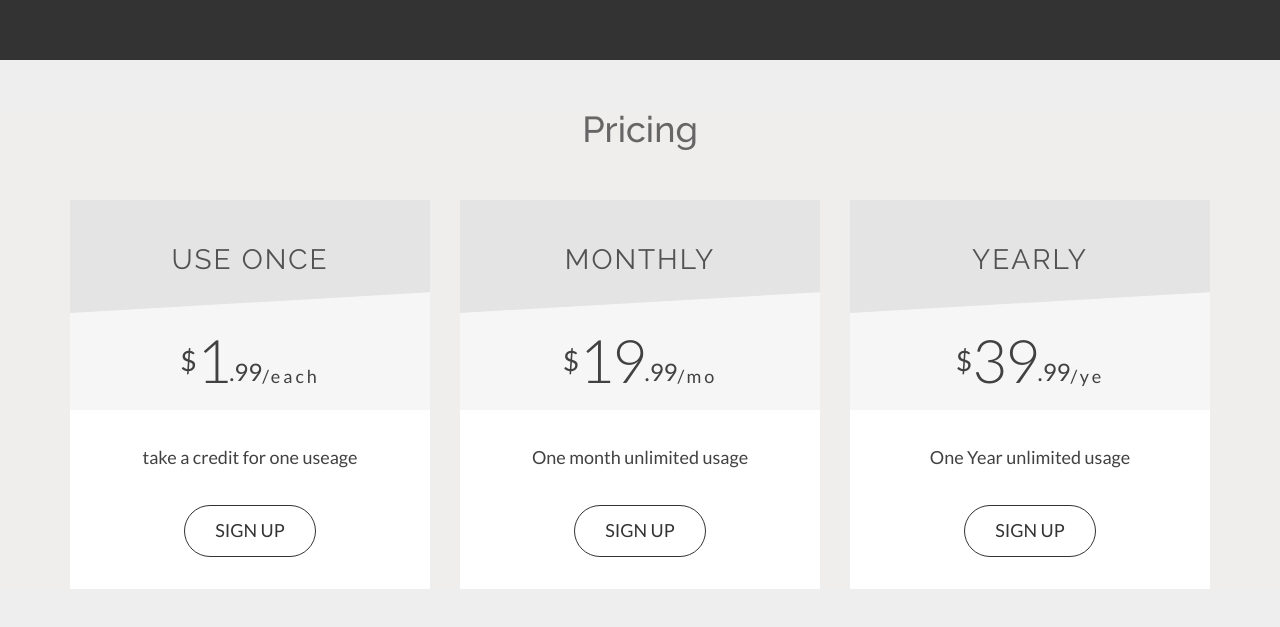
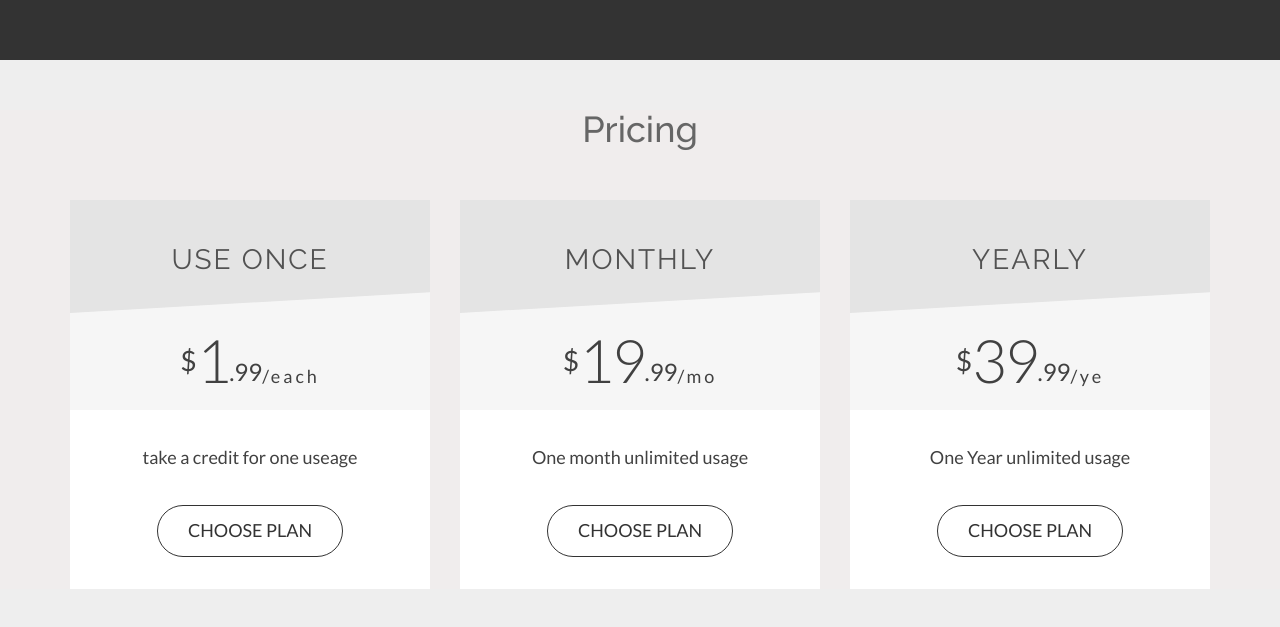
Before and after one commit to Azizbek0304/ResumeMatcher, a React (Create React App) app: page / in a window 1280 px wide. Shown: the part 820-1447 px from the top of the page. Built offline with nearby package versions, Linux system fonts and the light colour scheme.

Commit message:
1 file modified

```diff
--- a/src/components/pricing2/index.js
+++ b/src/components/pricing2/index.js
@@ -81,7 +81,7 @@ const PricingCard = () => {
                 {/* BUTTON START */}
                 <div className="generic_price_btn clearfix">
                   <a className="" href="">
-                    Sign up
+                    Choose plan
                   </a>
                 </div>
                 {/* //BUTTON END */}
```
